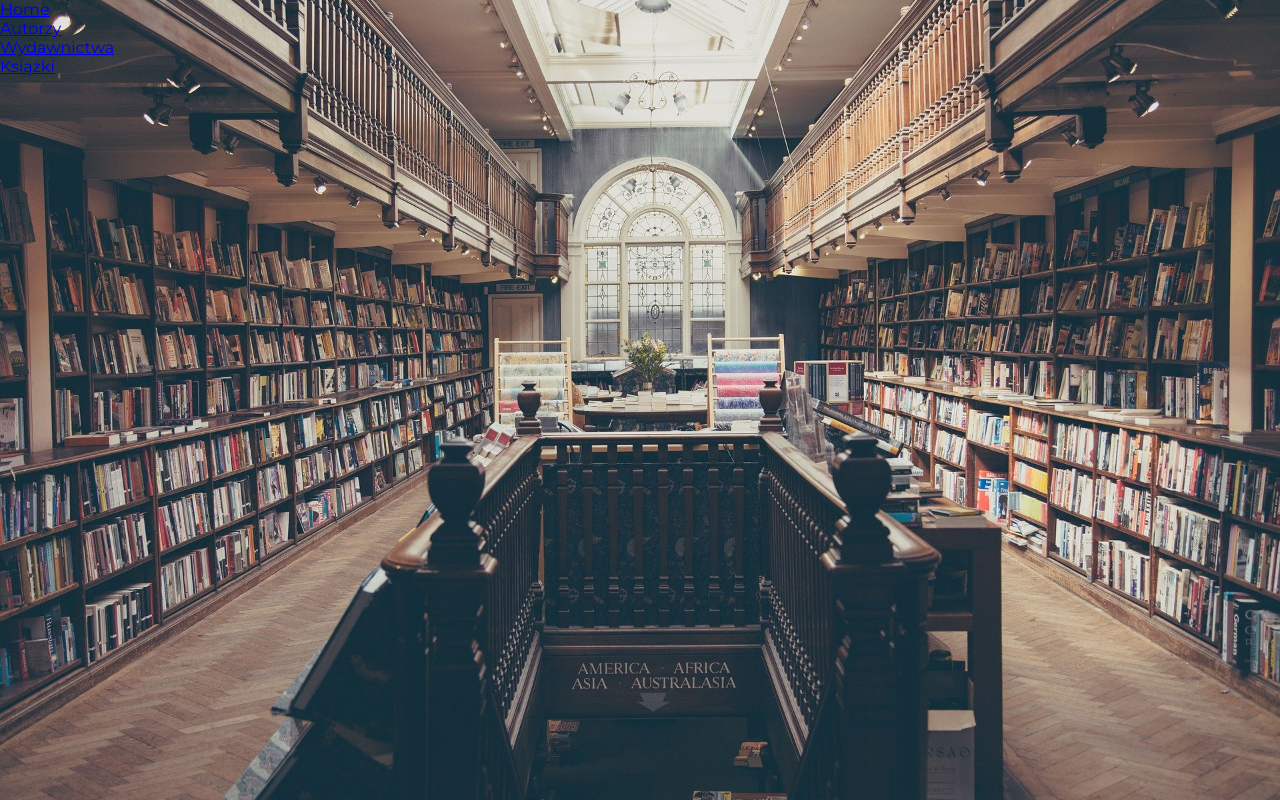
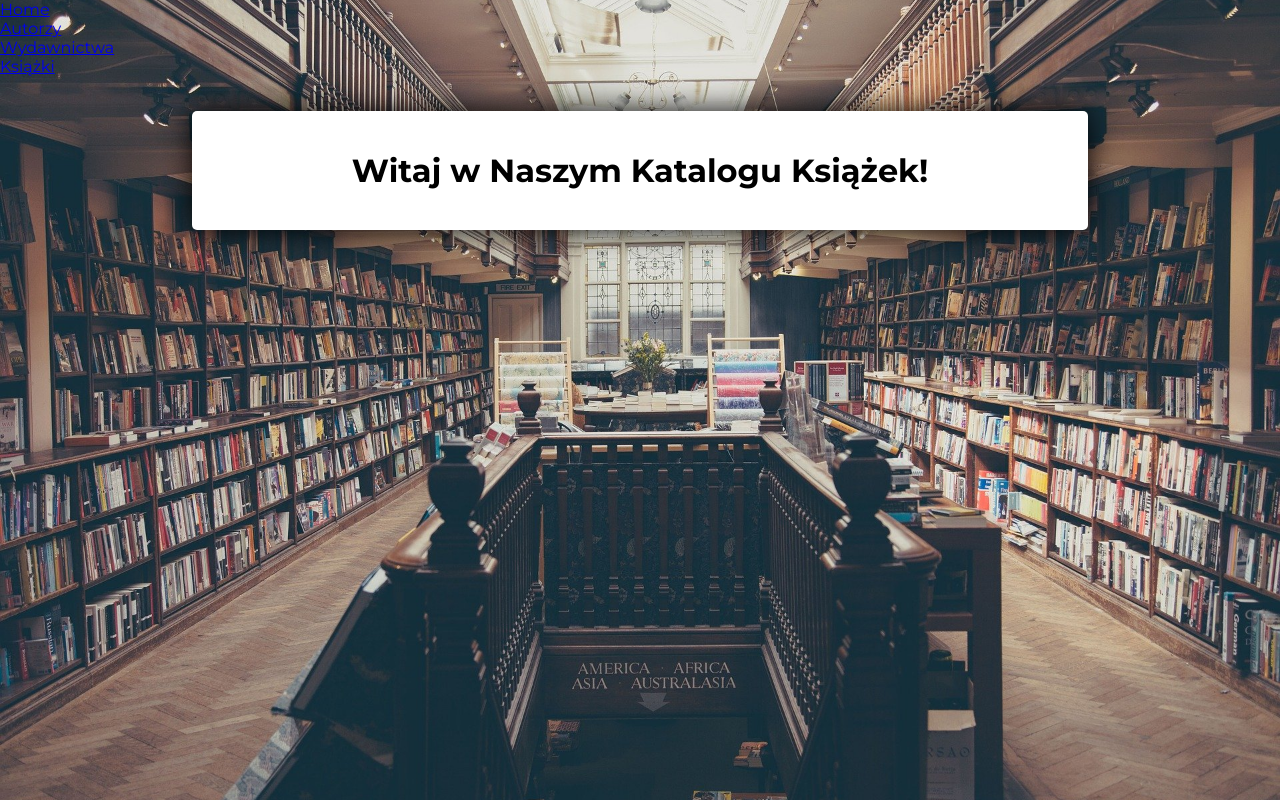
Before and after one commit to Malgorzata-Niemczyk/books-catalogue-app, a React (Create React App) app: page /#/ in a window 1280 px wide. Built offline with nearby package versions, Linux system fonts and the light colour scheme.

Commit message:
add styles to the Home component using styled-components

```diff
--- a/src/components/Home.js
+++ b/src/components/Home.js
@@ -1,6 +1,22 @@
+import styled from 'styled-components';
+
+const HomeContainer = styled.main`
+        display: flex;
+        justify-content: center;
+        margin: 35px auto;
+        padding: 40px 0;
+        max-width: 70%;
+        text-align: center;
+        border-radius: 5px;
+        box-shadow: 0 0 30px black;
+        background-color: white;
+    `
+
 const Home = () => {
     return (
-        null
+        <HomeContainer>
+            <h1>Witaj w Naszym Katalogu Książek!</h1>
+        </HomeContainer>
      );
 }
 
```
